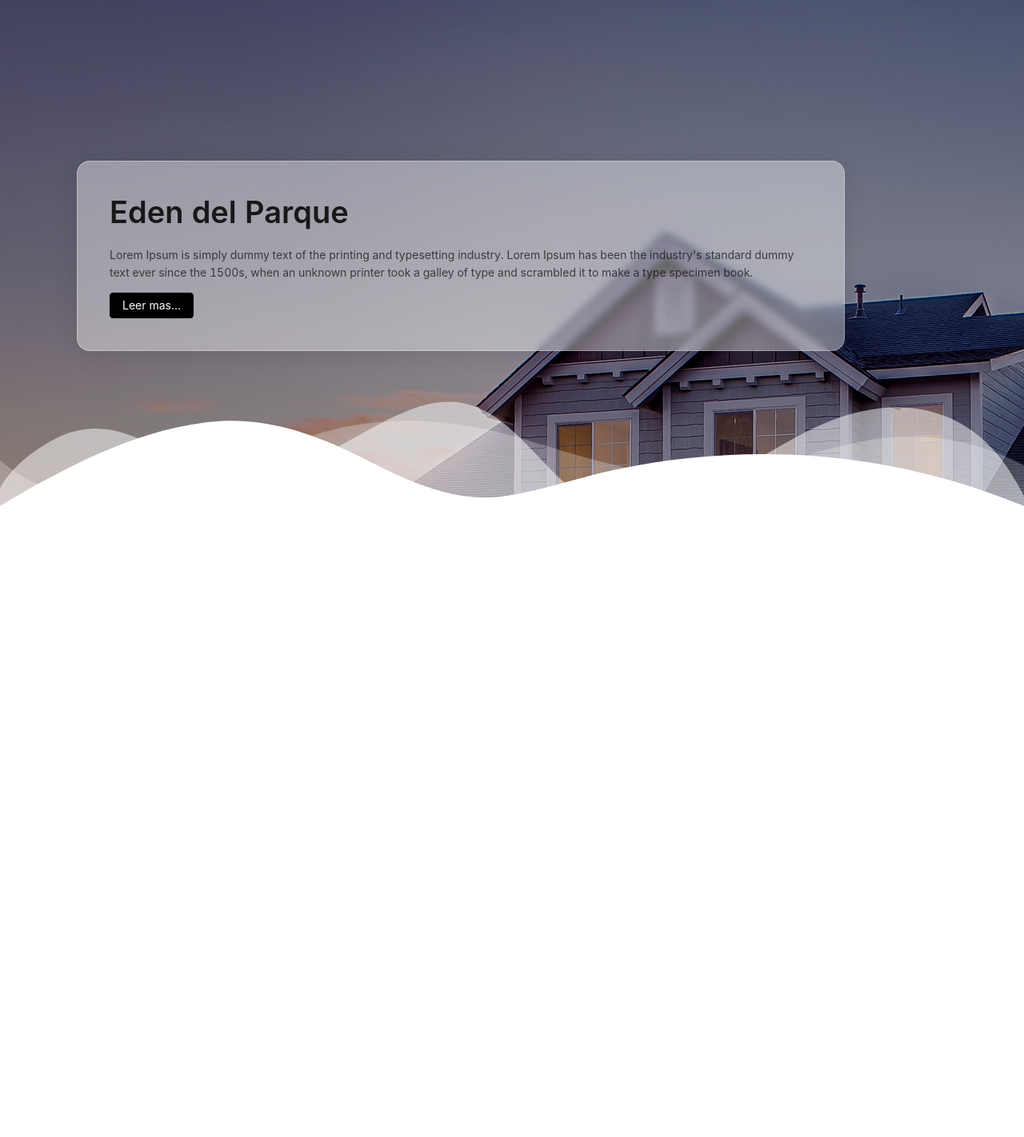
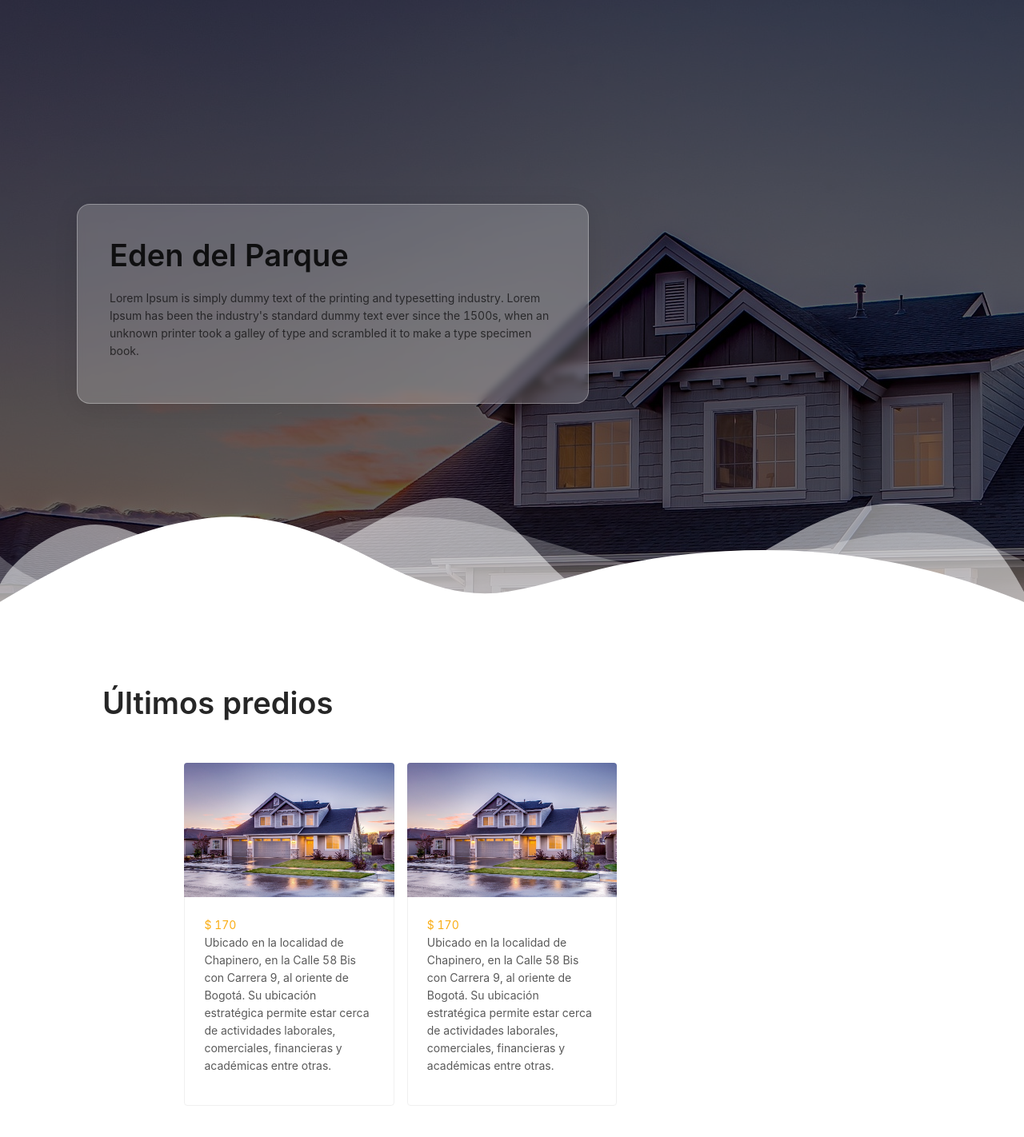
Before and after one commit to devHectorGa/silbe, a Next.js app: page / in a window 1280 px wide. Shown: the top 1422 px of the page at 80% size. Before the commit the page ends 800 px from the top, so only its background shows below. Built offline with nearby package versions, Linux system fonts and the light colour scheme.

Commit message:
Last Properties

```diff
--- a/package.json
+++ b/package.json
@@ -28,6 +28,7 @@
   },
   "devDependencies": {
     "@types/node": "18.11.0",
+    "babel-plugin-styled-components": "^2.0.7",
     "eslint": "8.25.0",
     "eslint-config-next": "13.0.2"
   }
--- a/src/components/Hero/Hero.styles.ts
+++ b/src/components/Hero/Hero.styles.ts
@@ -2,7 +2,7 @@ import { Card } from "antd";
 import styled from "styled-components";
 
 export const HeroContainer = styled.section`
-  min-height: 80vh;
+  min-height: 95vh;
   background-color: #333;
   background-image: url("./house.jpeg");
   display: grid;
@@ -16,16 +16,16 @@ export const HeroContainer = styled.section`
     top: 0;
     left: 0;
     width: 100%;
-    height: 80vh;
-    background-color: rgba(0, 0, 0, 0.4);
+    height: 95vh;
+    background-color: rgba(0, 0, 0, 0.6);
     z-index: 0;
   }
 `;
 
 export const HeroContent = styled(Card)`
-  max-width: 60rem;
+  max-width: 40rem;
   padding: 1rem;
-  background: rgba(255, 255, 255, 0.4);
+  background: rgba(255, 255, 255, 0.2);
   border-radius: 16px;
   box-shadow: 0 4px 30px rgba(0, 0, 0, 0.1);
   backdrop-filter: blur(5px);
--- a/src/components/Hero/Hero.tsx
+++ b/src/components/Hero/Hero.tsx
@@ -1,4 +1,4 @@
-import { Button, Typography } from "antd";
+import { Typography } from "antd";
 import { HeroContainer, HeroContent } from "./Hero.styles";
 import { Waves } from "./Waves";
 
@@ -14,7 +14,6 @@ export const Hero = () => (
         ever since the 1500s, when an unknown printer took a galley of type and
         scrambled it to make a type specimen book.
       </Paragraph>
-      <Button type="primary">Leer mas...</Button>
     </HeroContent>
     <Waves />
   </HeroContainer>
--- /dev/null
+++ b/src/components/LatestProperties/LatestProperties.styles.ts
@@ -0,0 +1,29 @@
+import styled from "styled-components";
+
+export const LatestPropertiesContainer = styled.section`
+  min-height: 90vh;
+  display: grid;
+  place-content: center;
+  padding: 6rem 1rem;
+`;
+
+export const ListContainer = styled.section`
+  width: 95%;
+  max-width: 1024px;
+  margin: 2rem auto;
+  display: flex;
+  overflow-x: scroll;
+  gap: 1rem;
+  ß &:-webkit-scrollbar {
+    display: none;
+  }
+  @media screen and (min-width: 768px) {
+    display: grid;
+    grid-template-columns: repeat(2, 1fr);
+    overflow-x: initial;
+    width: 80%;
+  }
+  @media screen and (min-width: 768px) {
+    grid-template-columns: repeat(3, 1fr);
+  }
+`;
--- /dev/null
+++ b/src/components/LatestProperties/LatestProperties.tsx
@@ -0,0 +1,27 @@
+import { COPCurrency } from "@utils/CurrencyFormat";
+import { Card, Typography } from "antd";
+import Image from "next/image";
+import {
+  LatestPropertiesContainer,
+  ListContainer,
+} from "./LatestProperties.styles";
+import { properties } from "./properties";
+
+const { Title, Paragraph, Text } = Typography;
+
+export const LatestProperties = () => (
+  <LatestPropertiesContainer>
+    <Title>Últimos predios</Title>
+    <ListContainer>
+      {properties.map(({ description, price, img }, index) => (
+        <Card
+          key={index}
+          cover={<Image src={img} alt={description} width={300} height={168} />}
+        >
+          <Text type="warning">{COPCurrency.format(price)}</Text>
+          <Paragraph>{description}</Paragraph>
+        </Card>
+      ))}
+    </ListContainer>
+  </LatestPropertiesContainer>
+);
--- /dev/null
+++ b/src/components/LatestProperties/index.ts
@@ -0,0 +1 @@
+export * from "./LatestProperties";
--- /dev/null
+++ b/src/components/LatestProperties/properties.ts
@@ -0,0 +1,14 @@
+export const properties = [
+  {
+    img: "/house.jpeg",
+    price: 170,
+    description:
+      "Ubicado en la localidad de Chapinero, en la Calle 58 Bis con Carrera 9, al oriente de Bogotá. Su ubicación estratégica permite estar cerca de actividades laborales, comerciales, financieras y académicas entre otras.",
+  },
+  {
+    img: "/house.jpeg",
+    price: 170,
+    description:
+      "Ubicado en la localidad de Chapinero, en la Calle 58 Bis con Carrera 9, al oriente de Bogotá. Su ubicación estratégica permite estar cerca de actividades laborales, comerciales, financieras y académicas entre otras.",
+  },
+];
--- a/src/components/index.ts
+++ b/src/components/index.ts
@@ -1,3 +1,4 @@
 export * from "./BuildPage";
 export * from "./Header";
 export * from "./Hero";
+export * from "./LatestProperties";
--- a/src/pages/index.tsx
+++ b/src/pages/index.tsx
@@ -1,10 +1,11 @@
 import React from "react";
-import { Hero } from "../components";
+import { Hero, LatestProperties } from "../components";
 
 export default function Home() {
   return (
     <>
       <Hero />
+      <LatestProperties />
     </>
   );
 }
--- a/src/styles/antd.less
+++ b/src/styles/antd.less
@@ -1,6 +1,6 @@
 @import "~antd/dist/antd.less";
 
-@primary-color: #000; // primary color for all components
+@primary-color: #feb91b; // primary color for all components
 @link-color: #1890ff; // link color
 @success-color: #52c41a; // success state color
 @warning-color: #faad14; // warning state color
--- /dev/null
+++ b/utils/CurrencyFormat.ts
@@ -0,0 +1,5 @@
+export const COPCurrency = new Intl.NumberFormat("es-CO", {
+  style: "currency",
+  currency: "COP",
+  minimumFractionDigits: 0,
+});
```
Also changed, not shown: .babelrc (added), 1 other file (tests, documents, lock files or other folders).
